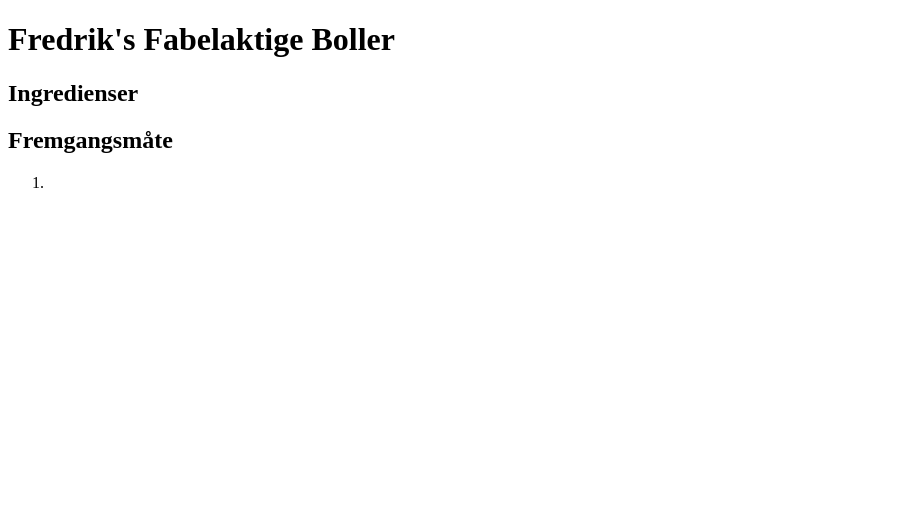
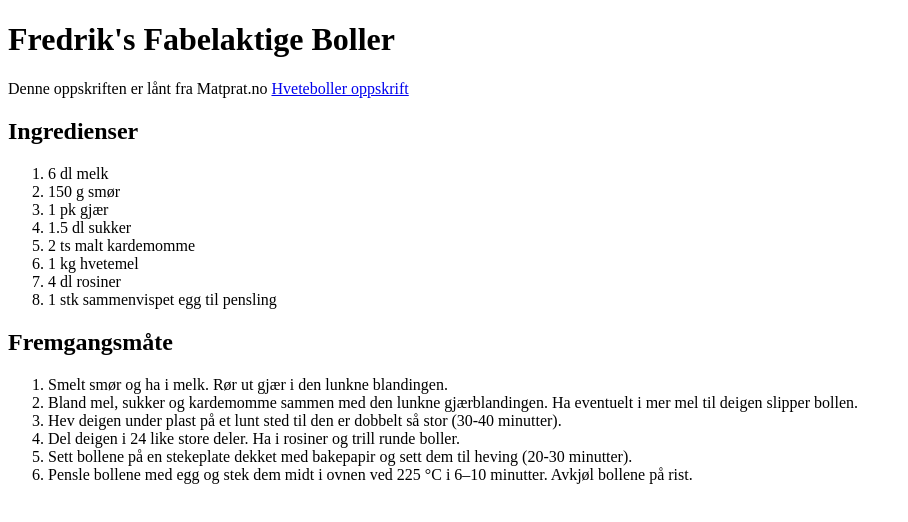
Before and after one commit to FSjursaether/kodeklubbenHV, a plain HTML site: page fredrik-boller.html in a window 1280 px wide. Shown: the whole page, without its empty margins (0-908 px from the left). Drawn offline with Linux system fonts and the light colour scheme.

Commit message:
Update fredrik-boller.html

```diff
--- a/fredrik-boller.html
+++ b/fredrik-boller.html
@@ -5,12 +5,27 @@
   </head>
   <body>
     <h1>Fredrik's Fabelaktige Boller</h1>
-  <p></p>
+    <p>Denne oppskriften er lånt fra Matprat.no <a href="http://www.matprat.no/oppskrifter/kos/hveteboller/" target="_top">Hveteboller oppskrift</a></p>
     <h2>Ingredienser</h2>
+    <ol>
+      <li>6 dl melk</li>
+      <li>150 g smør</li>
+      <li>1 pk gjær</li>
+      <li>1.5 dl sukker</li>
+      <li>2 ts malt kardemomme</li>
+      <li>1 kg hvetemel</li>
+      <li>4 dl rosiner</li>
+      <li>1 stk sammenvispet egg til pensling</li>
+    </ol>
     <p></p>
     <h2>Fremgangsmåte</h2>
     <ol>
-    <li></li>
+      <li>Smelt smør og ha i melk. Rør ut gjær i den lunkne blandingen.</li>
+      <li>Bland mel, sukker og kardemomme sammen med den lunkne gjærblandingen. Ha eventuelt i mer mel til deigen slipper bollen.</li>
+      <li>Hev deigen under plast på et lunt sted til den er dobbelt så stor (30-40 minutter).</li>
+      <li>Del deigen i 24 like store deler. Ha i rosiner og trill runde boller.</li>
+      <li>Sett bollene på en stekeplate dekket med bakepapir og sett dem til heving (20-30 minutter).</li>
+      <li>Pensle bollene med egg og stek dem midt i ovnen ved 225 °C i 6–10 minutter. Avkjøl bollene på rist.</li>
     </ol>
   </body>
 </html>
```
Lines whose indentation alone changed are shown as unchanged.
